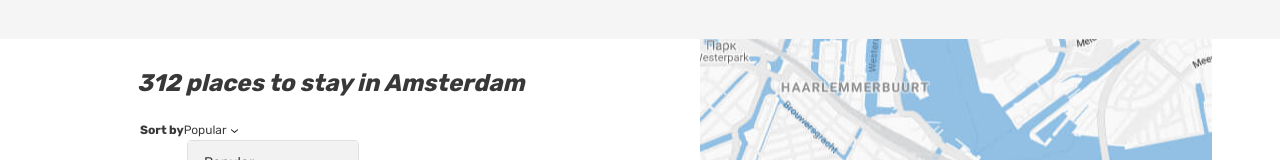
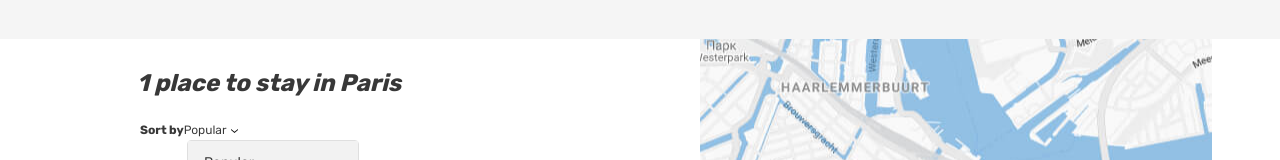
Before and after one commit to Chackmoole/six-cities, a React (Create React App) app: page / in a window 1280 px wide. Shown: the part 146-306 px from the top of the page. Built offline with nearby package versions, Linux system fonts and the light colour scheme; no server answers.

Commit message:
Доработка вывода сообщения о количестве offers в main

```diff
--- a/src/components/map-box/map-box.tsx
+++ b/src/components/map-box/map-box.tsx
@@ -1,10 +1,6 @@
 import {Map} from '../map/map';
 
-interface IProps {
-  activeTab: string;
-}
-
-export const MapBox = ({activeTab}:IProps) => (
+export const MapBox = () => (
   <div className="cities__right-section">
     <section id='map' className="cities__map map">
       <Map heightStyle={'1000px'}/>
--- a/src/pages/main/main.tsx
+++ b/src/pages/main/main.tsx
@@ -2,15 +2,17 @@ import {IOffer} from '../../types/types';
 import {CardList} from '../../components/card-list/card-list';
 import {MainTabs} from '../../components/main-tabs/main-tabs';
 import {MapBox} from '../../components/map-box/map-box';
-import {RootState} from '../../store/store';
 import {useSelector} from 'react-redux';
+import {getActiveTown, getOfferLocations} from '../../store/getters';
 
 interface IProps {
   offers: IOffer[];
 }
 
 export const Main = ({offers}:IProps) => {
-  const activeTab = useSelector((state: RootState) => state.location.town);
+  const offersCount = useSelector(getOfferLocations).length;
+  const activeTown = useSelector(getActiveTown);
+  const isOneOffer = () => offersCount === 1;
 
   return (
     <>
@@ -75,7 +77,10 @@ export const Main = ({offers}:IProps) => {
             <div className="cities__places-container container">
               <section className="cities__places places">
                 <h2 className="visually-hidden">Places</h2>
-                <b className="places__found">312 places to stay in Amsterdam</b>
+                {
+                  isOneOffer() ? <b className="places__found">{offersCount} place to stay in {activeTown}</b> : <b className="places__found">{offersCount} places to stay in {activeTown}</b>
+                }
+
                 <form className="places__sorting" action="#" method="get">
                   <span className="places__sorting-caption">Sort by</span>
                   <span className="places__sorting-type" tabIndex={0}>
@@ -93,7 +98,7 @@ export const Main = ({offers}:IProps) => {
                 </form>
                 <CardList offers={offers}/>
               </section>
-              <MapBox activeTab={activeTab}/>
+              <MapBox/>
             </div>
           </div>
         </main>
--- a/src/store/getters.ts
+++ b/src/store/getters.ts
@@ -10,3 +10,8 @@ export const getCityCenter = (state:RootState) => {
   const currentTown = state.location.offers.find((location) => location.city.name === state.location.town);
   return currentTown?.city.location;
 };
+
+// export const getOffersCount = (state: RootState) => {
+//   const currentTown = state.location.offers.find((location) => location.city.name === state.location.town);
+//   return state;
+// };
```
